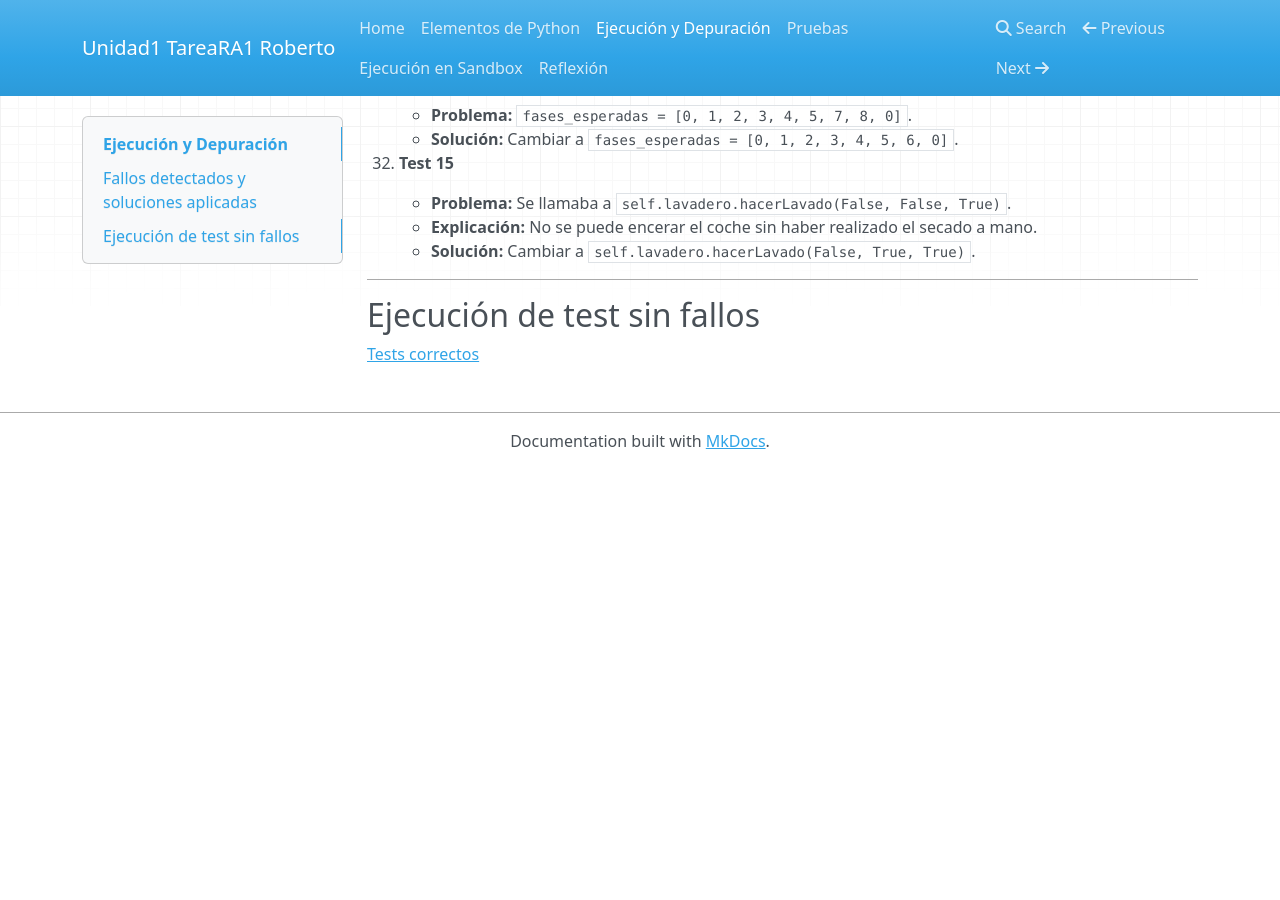
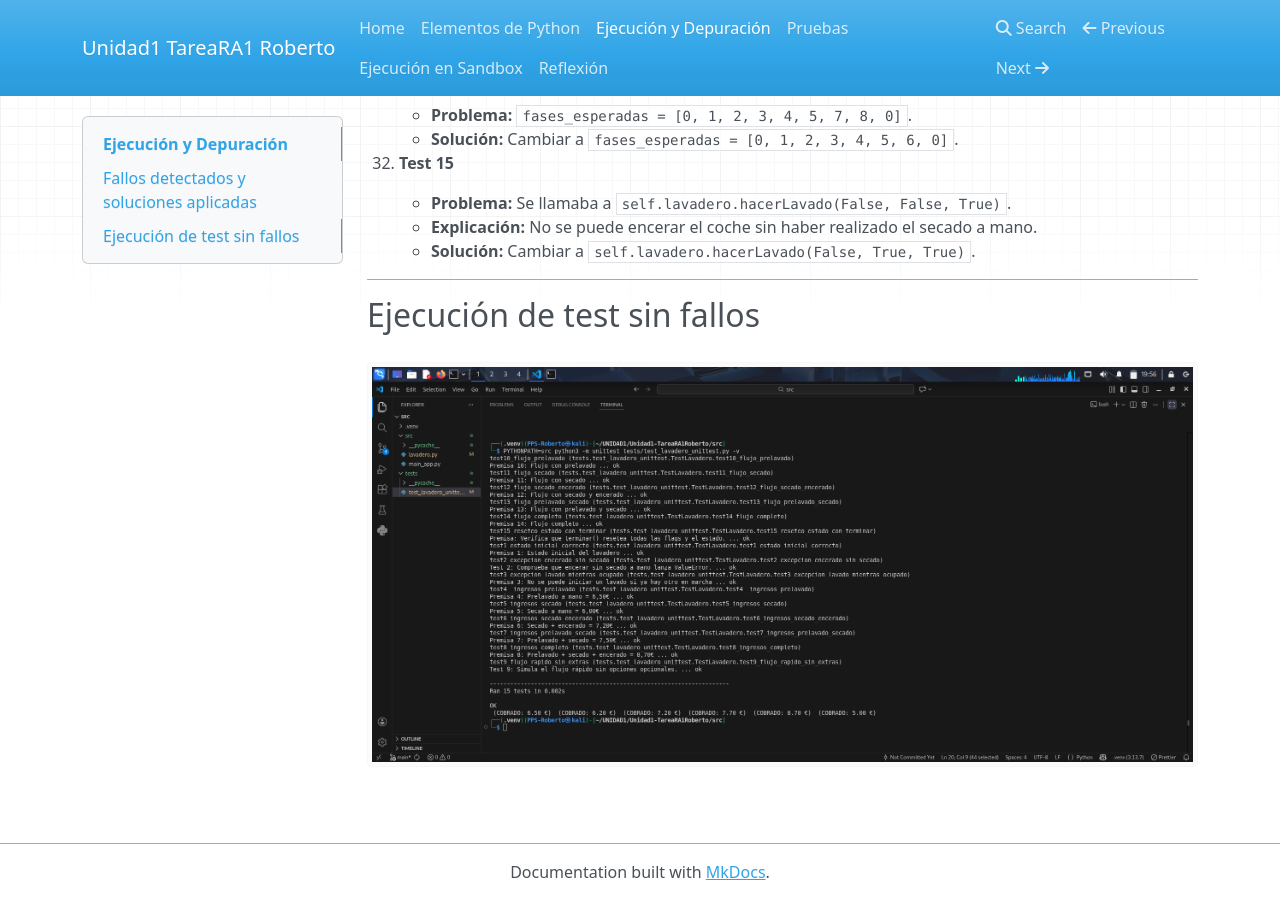
Before and after one commit to vjp-robertoM/Unidad1-TareaRA1Roberto, an MkDocs documentation site: the page built from docs/depuracion.md, in a window 1280 px wide and 900 px high, scrolled down 1295 px. Built offline with MkDocs 1.6.1, drawn with Linux system fonts in a browser that asks for light colours; nearby versions of some CDN libraries; before the commit the page ends 1764 px from its top, so only the background shows below that.

Commit message:
Ahora si

```diff
--- a/docs/depuracion.md
+++ b/docs/depuracion.md
@@ -61,4 +61,4 @@ En esta sección se documentan los problemas encontrados durante la depuración
 
 ## Ejecución de test sin fallos
 
-[Tests correctos](capturas/captura3.png)
+![Tests correctos](capturas/captura3.png)
```
